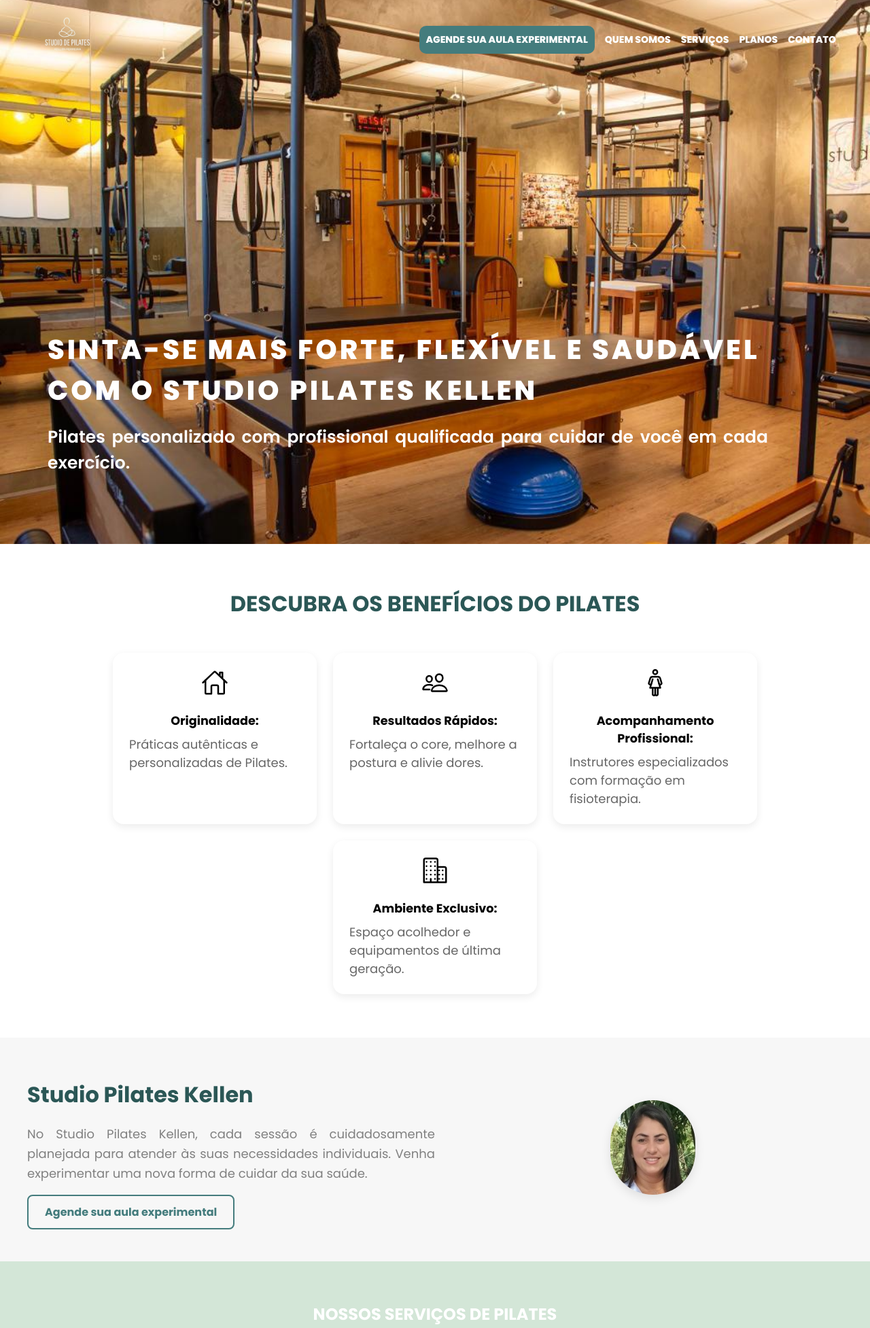
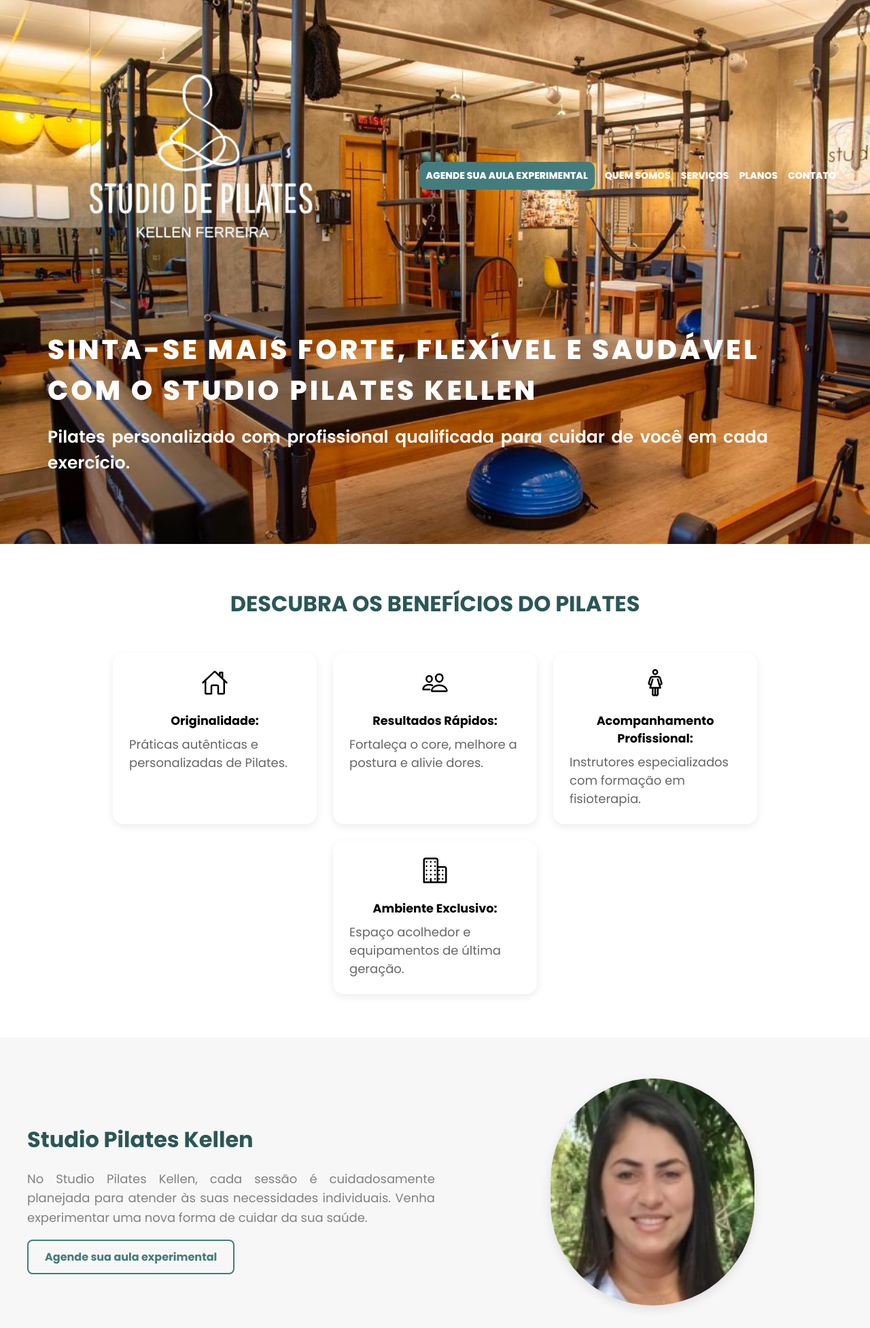
Before and after one commit to danielsantos011/tcc-ios-site-cliente, a plain HTML site: page index.html in a window 1280 px wide. Shown: the top 1953 px of the page at 68% size. Drawn offline with Linux system fonts and the light colour scheme.

Commit message:
décimocommit

```diff
--- a/index.css
+++ b/index.css
@@ -43,8 +43,8 @@ body {
   padding: 5px 50px; /* padding bem pequeno para economizar espaço vertical */
 }
 
-.image img {
-  width: 100px;
+.imagem img {
+  width:300px;
 
 }
 
```
